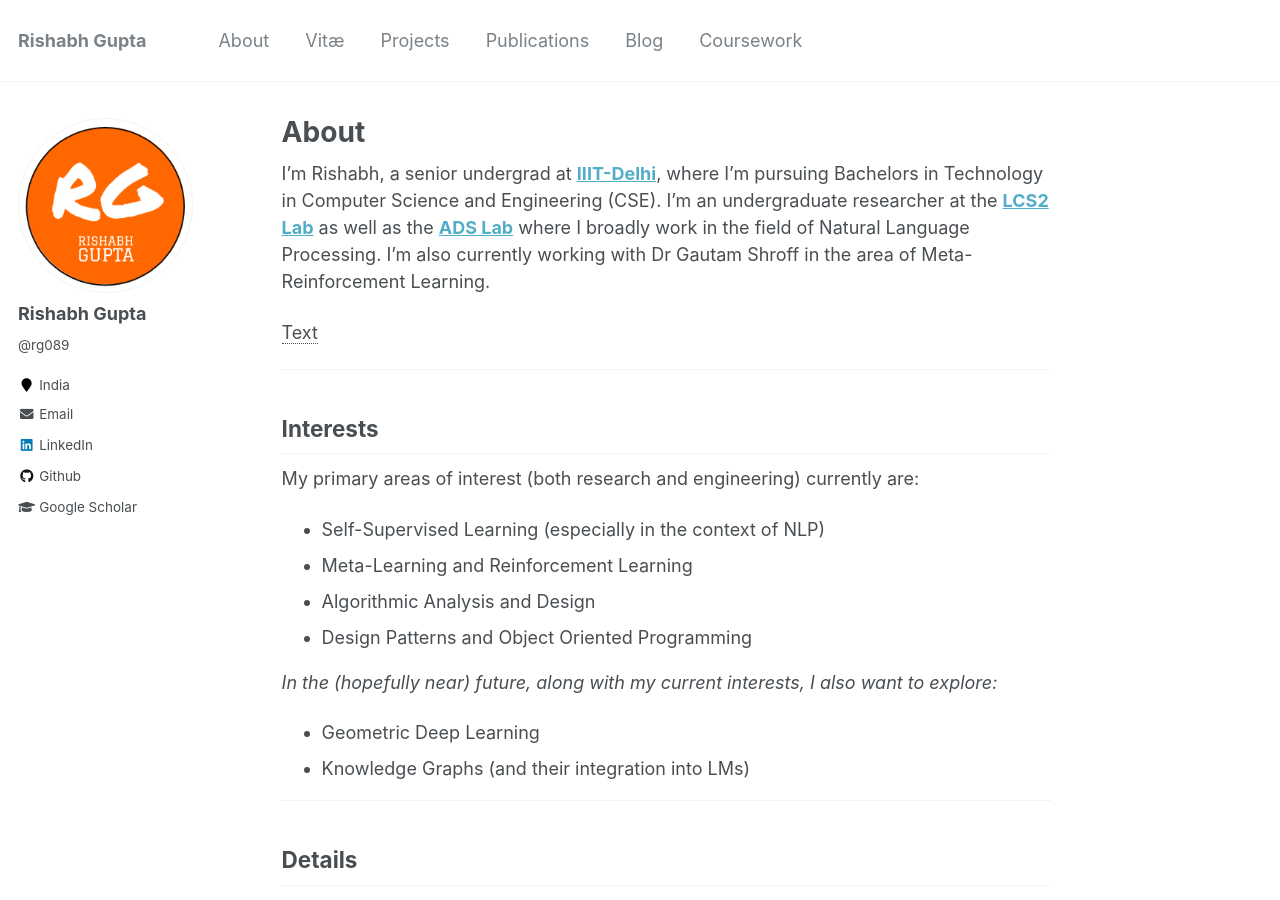
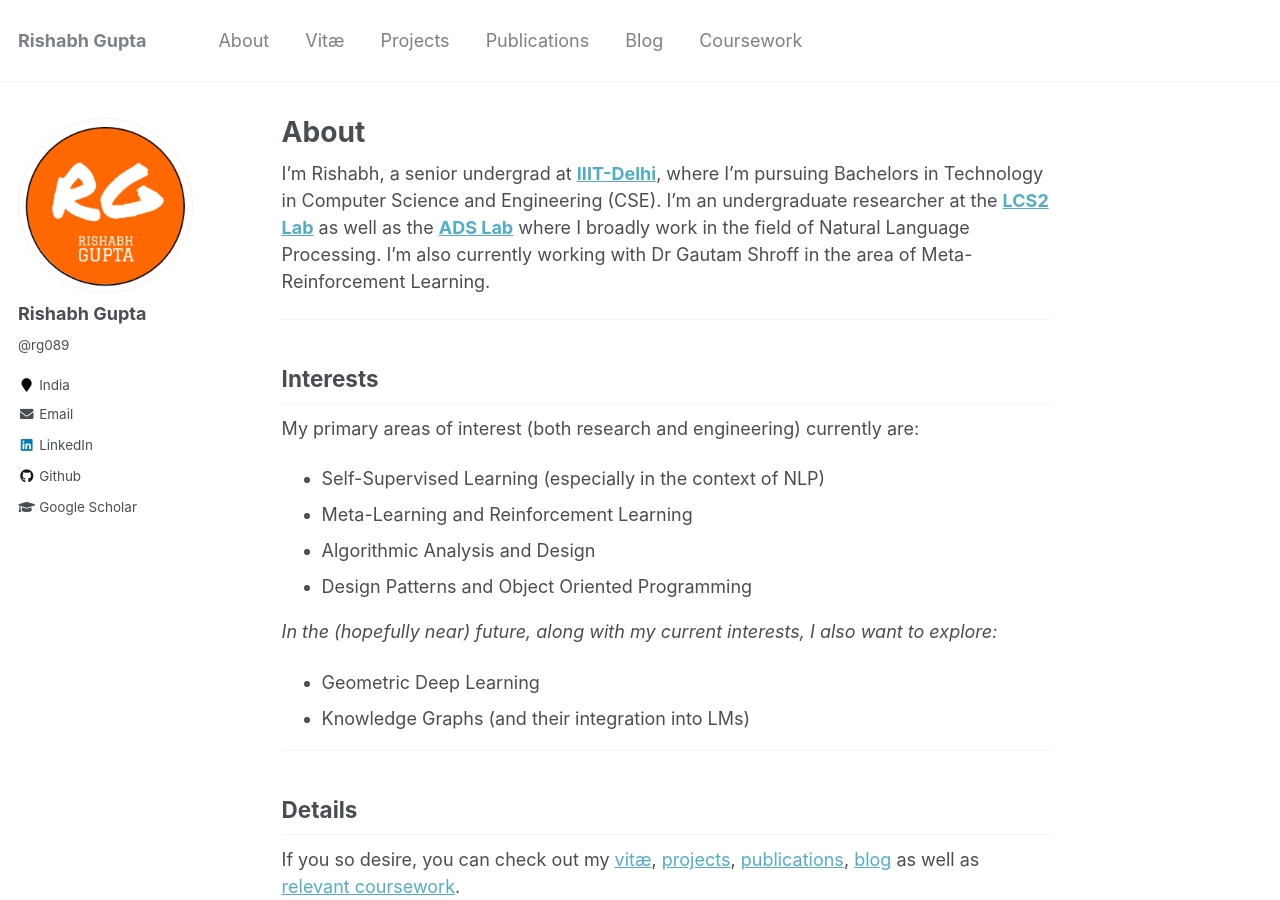
Before and after one commit to rg089/rg089.github.io, a Jekyll site: the page built from _pages/about.md, in a window 1280 px wide and 900 px high. Built offline with Jekyll 4.4.1, drawn with Linux system fonts in a browser that asks for light colours.

Commit message:
Update about.md

```diff
--- a/_pages/about.md
+++ b/_pages/about.md
@@ -10,7 +10,6 @@ redirect_from:
 
 I'm Rishabh, a senior undergrad at **[IIIT-Delhi](https://www.iiitd.ac.in){:target="_blank"}**, where I'm pursuing Bachelors in Technology in Computer Science and Engineering (CSE). I'm an undergraduate researcher at the **[LCS2 Lab](https://lcs2.iiitd.edu.in/){:target="_blank"}** as well as the **[ADS Lab](https://ads-ai.github.io/){:target="_blank"}** where I broadly work in the field of Natural Language Processing. I'm also currently working with Dr Gautam Shroff in the area of Meta-Reinforcement Learning.
 
-<abbr title="discription">Text</abbr>
 
 
 ---
```
